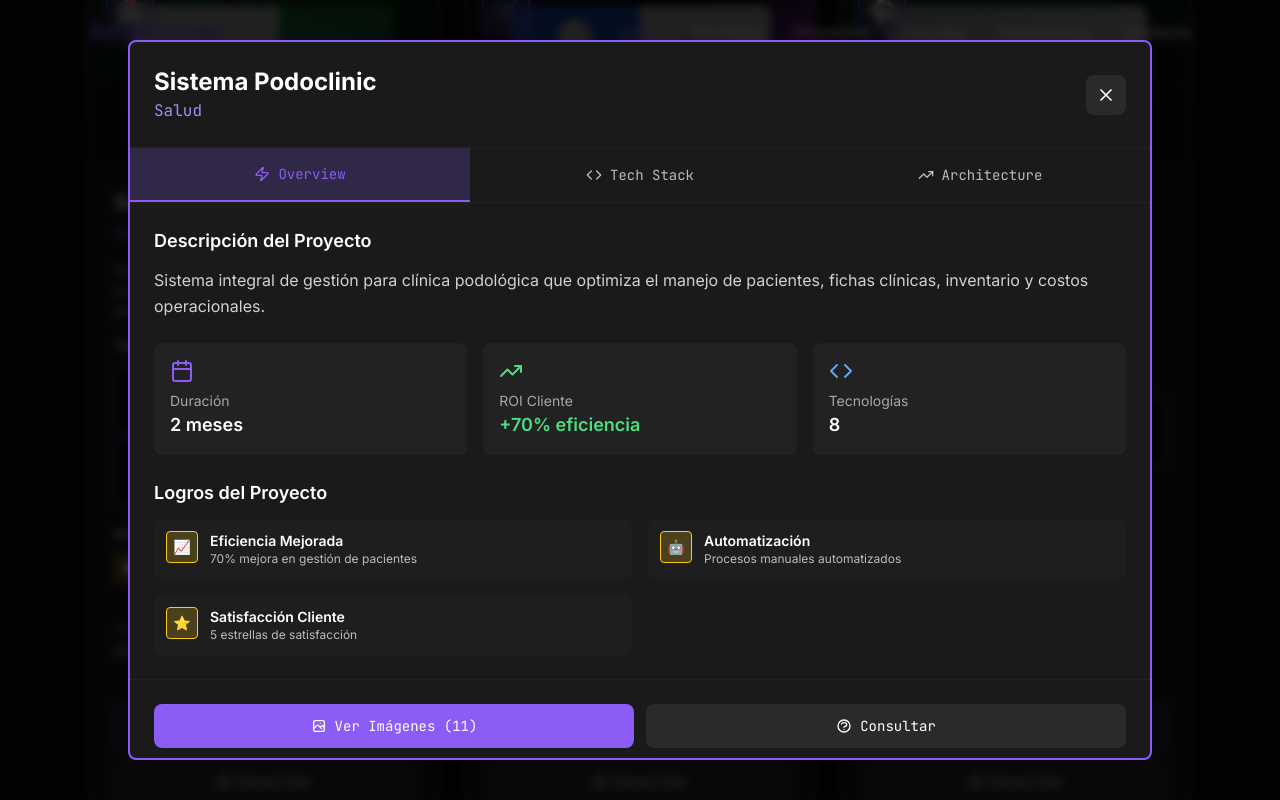
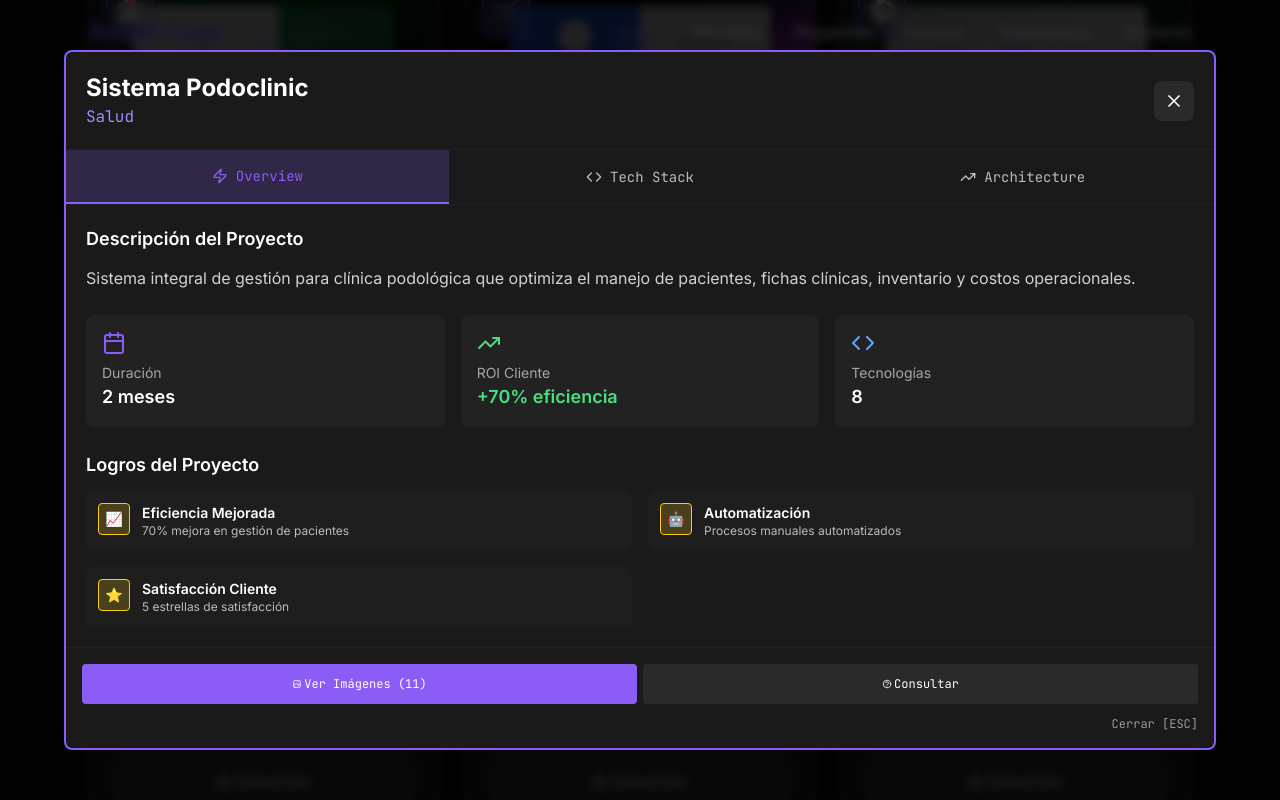
Before and after one commit to Xamppy/AngelCode-Website-Private, a Next.js app: page / in a window 1280 px wide. Both pictures are taken after a click on the element 264 px from the left and 2844 px from the top of the page. Shown: the part 2444-3244 px from the top of the page. Built offline with nearby package versions, Linux system fonts and the light colour scheme.

Commit message:
Final modal optimization: ultra-compact layout with visible buttons at 100% zoom and proper close button

```diff
--- a/src/components/pixel-art/project-modal.tsx
+++ b/src/components/pixel-art/project-modal.tsx
@@ -64,9 +64,9 @@ export function ProjectModal({ project, isOpen, onClose, onViewImages, onConsult
       />
 
       {/* Modal */}
-      <div className="relative w-full max-w-sm sm:max-w-2xl lg:max-w-5xl max-h-[90vh] bg-neutral-gray-dark border-2 border-purple-primary rounded-lg overflow-hidden">
+      <div className="relative w-full max-w-sm sm:max-w-3xl lg:max-w-6xl max-h-[90vh] bg-neutral-gray-dark border-2 border-purple-primary rounded-lg overflow-hidden">
         {/* Header */}
-        <div className="flex items-center justify-between p-6 border-b border-neutral-gray-light/20">
+        <div className="flex items-center justify-between p-4 sm:p-5 border-b border-neutral-gray-light/20">
           <div>
             <h2 className="text-2xl font-bold text-white">{project.title}</h2>
             <span className="text-purple-light font-mono">{project.industry}</span>
@@ -104,7 +104,7 @@ export function ProjectModal({ project, isOpen, onClose, onViewImages, onConsult
         </div>
 
         {/* Content */}
-        <div className="p-4 sm:p-6 max-h-[55vh] sm:max-h-[60vh] overflow-y-auto scrollbar-thin">
+        <div className="p-3 sm:p-5 max-h-[55vh] sm:max-h-[60vh] overflow-y-auto scrollbar-thin">
           {activeTab === 'overview' && (
             <div className="space-y-6">
               {/* Description */}
@@ -205,10 +205,10 @@ export function ProjectModal({ project, isOpen, onClose, onViewImages, onConsult
           )}
         </div>
 
-        {/* Footer - Improved layout for both mobile and desktop */}
-        <div className="p-4 sm:p-6 border-t border-neutral-gray-light/20">
+        {/* Footer - Ultra compact layout */}
+        <div className="p-3 sm:p-4 border-t border-neutral-gray-light/20">
           {/* Action buttons */}
-          <div className="flex flex-col sm:flex-row gap-2 sm:gap-3 mb-3 sm:mb-4">
+          <div className="flex flex-col sm:flex-row gap-1.5 mb-2 sm:mb-3">
             <button
               onClick={() => {
                 if (project && onViewImages) {
@@ -216,9 +216,9 @@ export function ProjectModal({ project, isOpen, onClose, onViewImages, onConsult
                 }
               }}
               disabled={!project?.screenshots || project.screenshots.length === 0}
-              className="bg-purple-primary text-white px-3 sm:px-4 py-3 sm:py-2 rounded-lg font-mono text-xs sm:text-sm hover:bg-purple-hover transition-colors disabled:opacity-50 disabled:cursor-not-allowed flex items-center justify-center min-h-[44px] flex-1"
+              className="bg-purple-primary text-white px-1.5 py-2.5 sm:py-1.5 rounded font-mono text-[10px] sm:text-xs hover:bg-purple-hover transition-colors disabled:opacity-50 disabled:cursor-not-allowed flex items-center justify-center min-h-[40px] flex-1"
             >
-              <svg className="w-3 h-3 sm:w-4 sm:h-4 inline mr-1 sm:mr-2 flex-shrink-0" fill="none" stroke="currentColor" viewBox="0 0 24 24">
+              <svg className="w-2.5 h-2.5 inline mr-0.5 flex-shrink-0" fill="none" stroke="currentColor" viewBox="0 0 24 24">
                 <path strokeLinecap="round" strokeLinejoin="round" strokeWidth={2} d="M4 16l4.586-4.586a2 2 0 012.828 0L16 16m-2-2l1.586-1.586a2 2 0 012.828 0L20 14m-6-6h.01M6 20h12a2 2 0 002-2V6a2 2 0 00-2-2H6a2 2 0 00-2 2v12a2 2 0 002 2z" />
               </svg>
               <span className="truncate">Ver Imágenes ({project?.screenshots?.length || 0})</span>
@@ -229,9 +229,9 @@ export function ProjectModal({ project, isOpen, onClose, onViewImages, onConsult
                   onConsultProject(project.title)
                 }
               }}
-              className="bg-neutral-gray-medium text-white px-3 sm:px-4 py-3 sm:py-2 rounded-lg font-mono text-xs sm:text-sm hover:bg-neutral-gray-light transition-colors flex items-center justify-center min-h-[44px] flex-1"
+              className="bg-neutral-gray-medium text-white px-1.5 py-2.5 sm:py-1.5 rounded font-mono text-[10px] sm:text-xs hover:bg-neutral-gray-light transition-colors flex items-center justify-center min-h-[40px] flex-1"
             >
-              <svg className="w-3 h-3 sm:w-4 sm:h-4 inline mr-1 sm:mr-2 flex-shrink-0" fill="none" stroke="currentColor" viewBox="0 0 24 24">
+              <svg className="w-2.5 h-2.5 inline mr-0.5 flex-shrink-0" fill="none" stroke="currentColor" viewBox="0 0 24 24">
                 <path strokeLinecap="round" strokeLinejoin="round" strokeWidth={2} d="M8.228 9c.549-1.165 2.03-2 3.772-2 2.21 0 4 1.343 4 3 0 1.4-1.278 2.575-3.006 2.907-.542.104-.994.54-.994 1.093m0 3h.01M21 12a9 9 0 11-18 0 9 9 0 0118 0z" />
               </svg>
               <span className="truncate">Consultar</span>
@@ -239,10 +239,10 @@ export function ProjectModal({ project, isOpen, onClose, onViewImages, onConsult
           </div>
 
           {/* Close button */}
-          <div className="flex justify-center sm:justify-end">
+          <div className="flex justify-center sm:justify-end mt-2">
             <button
               onClick={onClose}
-              className="text-neutral-white/70 hover:text-white transition-colors font-mono text-xs sm:text-sm"
+              className="text-neutral-white/70 hover:text-white transition-colors font-mono text-xs opacity-80"
             >
               Cerrar [ESC]
             </button>
```
Also changed, not shown: 1 other file (tests, documents, lock files or other folders).
